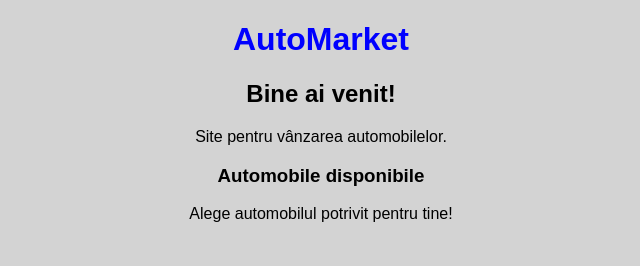
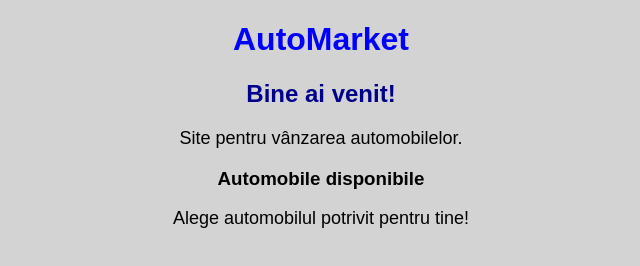
Before and after one commit to Maxim-utm07/AutoMarket, a plain HTML site: page index.html in a window 1280 px wide. Shown: the whole page, without its empty margins (319-959 px from the left). Drawn offline with Linux system fonts and the light colour scheme.

Commit message:
Imbunatatire design

```diff
--- a/style.css
+++ b/style.css
@@ -7,3 +7,10 @@ body {
 h1 {
     color: blue;
 }
+h2 {
+    color: darkblue;
+}
+
+p {
+    font-size: 18px;
+}
```
